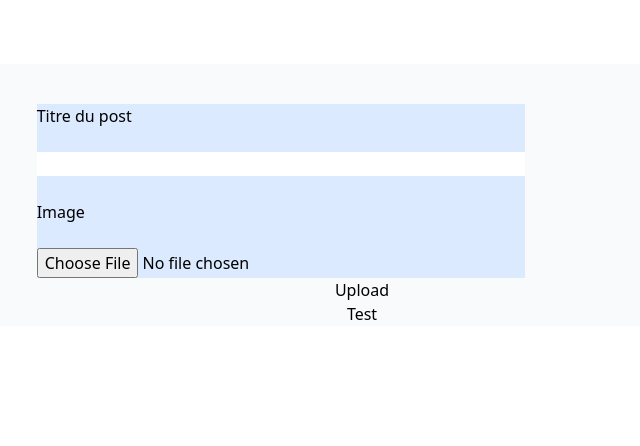
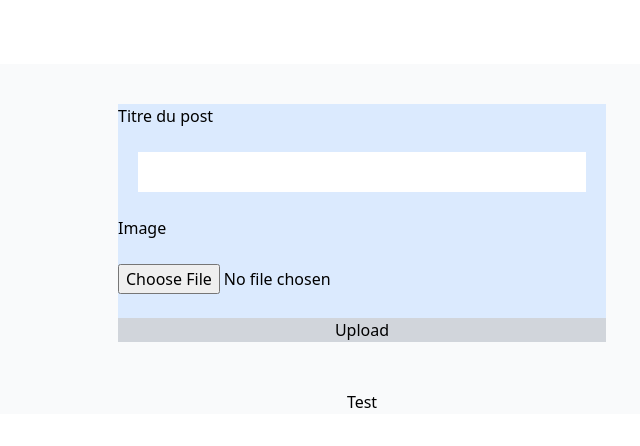
Before and after one commit to Lucasmomille/p7-groupomania-frontend, a React (Create React App) app: page / in a window 1280 px wide. Shown: the top 446 px of the page, without its empty margins (278-918 px from the left). Built offline with nearby package versions, Linux system fonts and the light colour scheme.

Commit message:
post component

```diff
--- /dev/null
+++ b/src/components/Post.js
@@ -0,0 +1,57 @@
+/* eslint-disable */
+import React, { useState, useContext, useEffect, Fragment } from "react";
+import { Link } from 'react-router-dom';
+import PostService from "../services/PostService";
+import UserContext from '../context/userContext';
+
+
+export default function Post() {
+    const [posts, setPost] = useState([]);
+    //const [comments, setComments] = useState([]);
+    const { userToken, setUserToken } = useContext(UserContext);
+
+    const getPost = () => {
+        console.log("user token " + userToken);
+        let token = userToken;
+        PostService.getAll(token)
+            .then(response => {
+                console.log(response.data[0].comments);
+                setPost(response.data)
+                //setComments(response.data[0].comments)
+            })
+            .catch(e => {
+                console.log(e)
+            })
+    }
+
+    return (
+        <Fragment>
+            <div className="flex flex-col">
+                <button onClick={getPost}>Test</button>
+            </div>
+            {
+                posts.map((post) => (
+                    <div key={post.id} className="flex flex-col items-center text-left mb-16">
+                        <img src={post.imageUrl} alt="" className="w-9/12 rounded-t-md " />
+                        <div className="w-9/12 border-gray-400 shadow-md bg-white">
+
+                            <p className="p-4 pt-2 pb-1 w-full">
+                                <span className="mr-1 font-bold">{post.userId}</span>
+                                <span className=" italic text-xl">{post.title}</span>
+                            </p>
+                            <p className="p-4 py-0 font-bold">{post.likes} likes</p>
+                            {post.comments.map((comment) => (
+                                <div key={comment.id} className="p-4 pt-1 pb-4 w-full text-left">
+                                    <p className="mb-1" >
+                                        <a className="mr-1 font-bold">{comment.userId}</a>
+                                        <span>{comment.message}</span>
+                                    </p>
+                                </div>
+                            ))}
+                        </div>
+                    </div>
+                ))
+            }
+        </Fragment>
+    )
+}
--- a/src/pages/dashboard.js
+++ b/src/pages/dashboard.js
@@ -2,12 +2,13 @@
 import React, { useState, useContext, useEffect } from "react";
 import PostService from "../services/PostService";
 import UserContext from '../context/userContext';
-
+import Post from "../components/Post";
 
 export default function Dashboard() {
-    const [posts, setPost] = useState([]);
-    const [comments, setComments] = useState([]);
-    const [file, setFile] = useState({ file: null })
+    /* const [posts, setPost] = useState([]);
+    const [comments, setComments] = useState([]); */
+    const [file, setFile] = useState({ file: "" })
+    const [title, setTitle] = useState({ title: "" })
     const { userToken, setUserToken } = useContext(UserContext);
 
     const handleFile = (e) => {
@@ -18,68 +19,64 @@ export default function Dashboard() {
 
     const uploadFile = async () => {
 
-        console.log(file)
-    }
+        console.log(file.file.name);
+        console.log(title);
 
-    const createPost = () => {
 
     }
 
-    const getPost = () => {
-        console.log("user token " + userToken);
-        let token = userToken;
-        PostService.getAll(token)
-            .then(response => {
-                setPost(response.data)
-                setComments(response.data.comments)
-            })
-            .catch(e => {
-                console.log(e)
-            })
-    }
-    /* useEffect(() => {
+
+    const onSubmit = async e => {
+        e.preventDefault();
+        const formData = new FormData();
+        formData.append('file', file);
+        // formData.append('image', file.file.name);
+        formData.append('title', title);
+
+        for (var pair of formData.entries()) {
+            console.log(pair[0] + ', ' + pair[1]);
+        }
+        console.log(file)
+        let data = {
+            "title": title,
+            "image": formData
+        }
+        await PostService.create(userToken, formData)
+            .then(
+                console.log('File Uploaded')
+            )
+            .catch(err => {
+                console.log(err);
+            }
+            );
+
+
+    };
+    useEffect(() => {
         document.title = 'Groupomania';
 
-    }, []); */
+    }, []);
 
     return (
         <main className="flex w-full">
             <div className="bg-gray-50 mx-auto px-12 lg:text-left text-center w-7/12 mt-16 pt-10 flex flex-col">
-                <form className="flex flex-col space-y-6 bg-blue-100 w-9/12">
+                <form className="flex flex-col mx-auto space-y-6 bg-blue-100 w-9/12 mb-12" onSubmit={onSubmit}>
                     <label>Titre du post</label>
-                    <input type="text" id="titlePost" />
+                    <input type="text" id="titlePost" onChange={(e) => setTitle(e.target.value)} className="p-2 mx-auto w-11/12" />
                     <label>Image</label>
 
                     <input type="file" capture="user" accept="image/^" id="titlePost" onChange={(e) => handleFile(e)} />
+                    <input
+                        type='submit'
+                        value='Upload'
+                        className='bg-gray-300 mt-4'
+                    />
+                </form>
+                {/* <button onClick={() => uploadFile()}>Charge</button> */}
 
-                </form>
-                <button onClick={() => uploadFile()}>Upload</button>
-                <div className="flex flex-col">
-                    <button onClick={getPost}>Test</button>
-                </div>
-                {posts.map((post) => (
-                    <div key={post.id} className="flex flex-col items-center text-left ">
-                        <img src={post.imageUrl} alt="" className="w-9/12 rounded-md" />
-                        <p className="p-4 pt-2 pb-1 w-full">
-                            <span className="w-9/12">{post.userId}</span>
-                            <span className=" w-9/12 italic text-xl">{post.title}</span>
-                        </p>
-                        <span className="w-9/12">{post.likes}</span>
-                        {console.log(post.comments)}
-                        {post.comments.map((comment) => (
-                            <div key={comment.id} className="p-4 pt-1 pb-4 w-9/12 text-left">
-                                <p className="mb-1" >
-                                    <a className="mr-6 font-bold">{comment.userId}</a>
-                                    <span>{comment.message}</span>
-                                </p>
-                            </div>
-                        ))}
-                    </div>
+                <Post />
 
-                ))
-                }
-
-            </div >
-        </main >
+            </div>
+        </main>
     )
 }
--- a/src/pages/login.js
+++ b/src/pages/login.js
@@ -41,7 +41,7 @@ export default function Login() {
                 /* setUserInfo({
                     accessToken: response.data.accessToken)
                 }) */
-                //console.log(response.data.accessToken)
+                console.log(response.data.accessToken)
                 setUserToken(response.data.accessToken)
                 setIsError(false);
 
--- a/src/services/PostService.js
+++ b/src/services/PostService.js
@@ -15,8 +15,22 @@ const getAll = (token) => {
     // return http.get("/posts/all")
 };
 
+const create = (token, data) => {
+    return axios.create({
+        baseURL: "http://localhost:3000/api",
+        headers: {
+            "Content-type": "multipart/form-data",
+            'x-access-token': `${token}`
+        },
+
+
+    }
+    ).post("/posts", data);
+    // return http.get("/posts/all")
+};
+
 export default {
-    //create,
+    create,
     getAll
 
 };
```
Also changed, not shown: code.txt (added).
